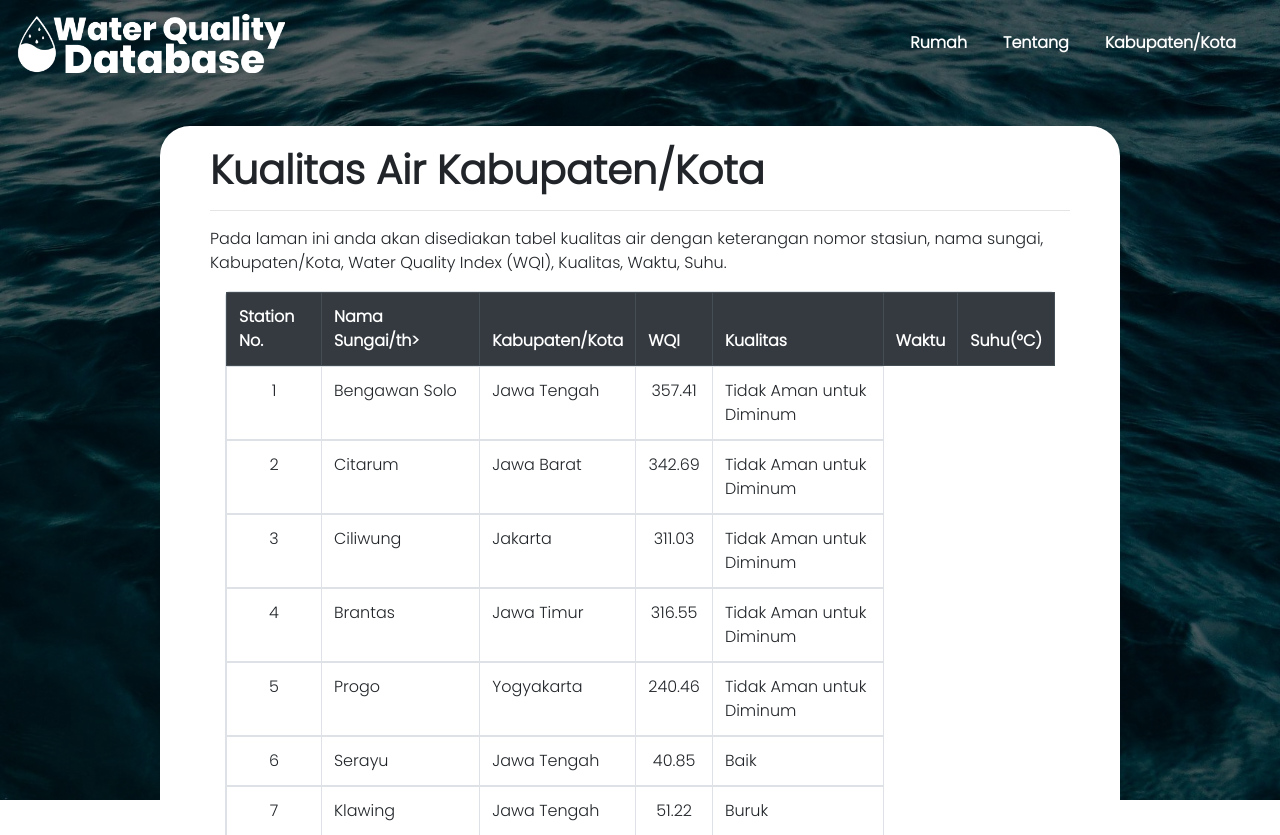
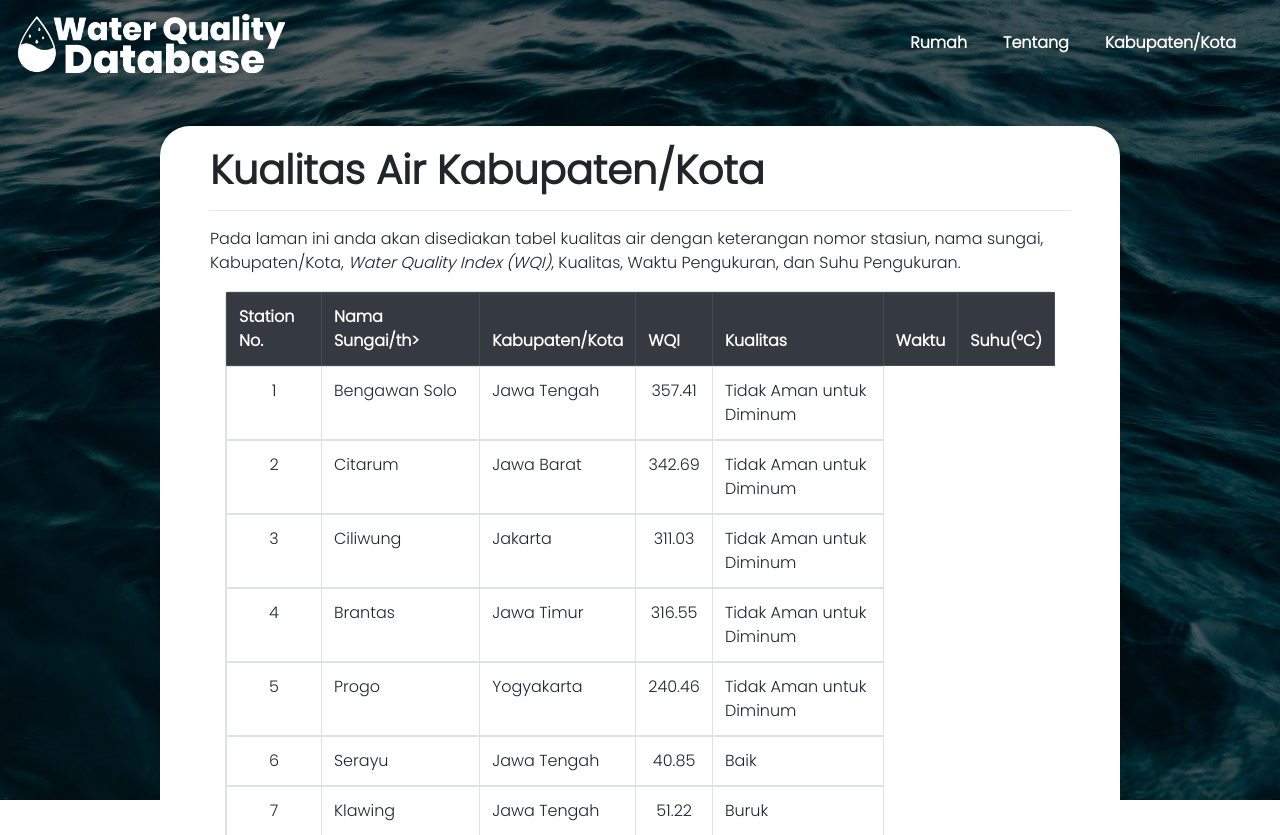
Before and after one commit to mariobgsp/simbada-website, a PHP site: page /pages/city-region.php in a window 1280 px wide. Shown: the top 835 px of the page. Run offline with PHP 8.4, Linux system fonts and the light colour scheme; data comes from the database, SQL or seed files in the repository; some libraries are stand-ins or nearby versions.

Commit message:
Update city-region.php

```diff
--- a/pages/city-region.php
+++ b/pages/city-region.php
@@ -38,7 +38,7 @@
             <hr>
             <p class="content-text-2">
               Pada laman ini anda akan disediakan tabel kualitas air dengan keterangan nomor stasiun, nama sungai,
-              Kabupaten/Kota, Water Quality Index (WQI), Kualitas, Waktu, Suhu.
+              Kabupaten/Kota, <i>Water Quality Index (WQI)</i>, Kualitas, Waktu Pengukuran, dan Suhu Pengukuran.
             </p>
             <div class="table">
                 <div class="container mb-3 mt-3 ">
```
